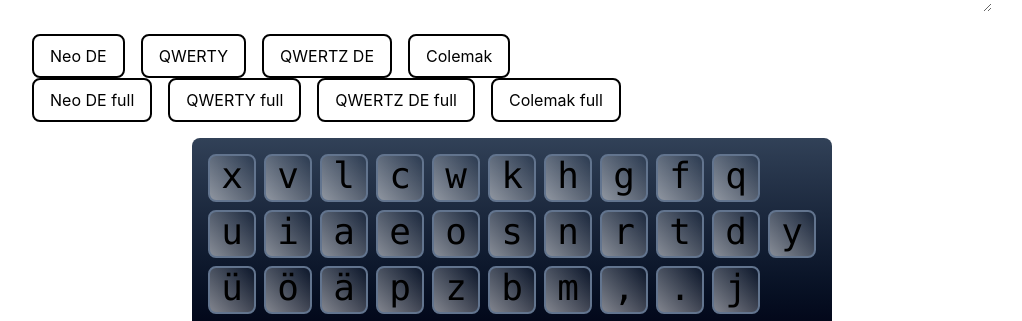
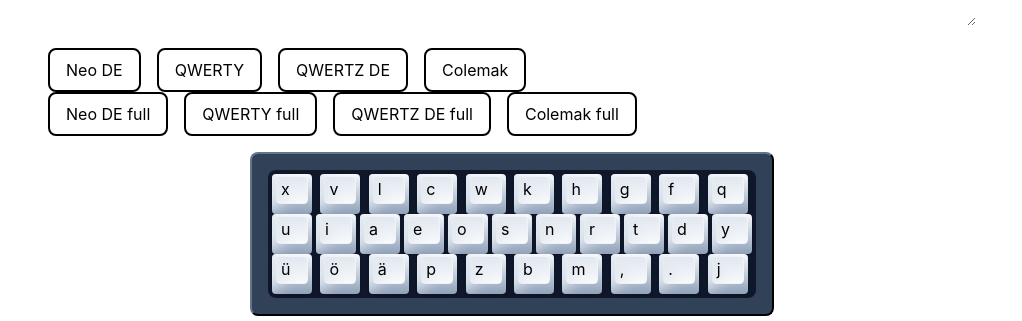
Before and after one commit to wiktoriavh/keyboard-layout-heatmap, a website built with Vite: page index.html in a window 1280 px wide. Shown: the part 188-509 px from the top of the page, without its empty margins (128-1150 px from the left). Built offline with nearby package versions, Linux system fonts and the light colour scheme.

Commit message:
feat: make the keyboard look more realistic

```diff
--- a/index.html
+++ b/index.html
@@ -10,11 +10,11 @@
     class="h-screen flex flex-col justify-center items-center"
     x-data="keyboard"
   >
-    <section class="py-4 w-9/12">
+    <section class="p-4 w-9/12">
       <h1 class="text-4xl font-bold">Layout</h1>
       <textarea class="w-full my-4 h-24" x-model="layout"></textarea>
       <div
-        class="flex gap-4"
+        class="flex gap-4 flex-wrap"
         x-data="{ text: [
           {key:'neo-german',name:'Neo DE'},
           {key:'qwerty',name:'QWERTY'},
@@ -52,19 +52,41 @@
     </section>
 
     <section
-      class="rounded-lg p-4 flex flex-col gap-2 bg-gradient-to-b from-slate-700 to-slate-950"
+      class="rounded-lg p-4 flex flex-col gap-1 bg-slate-700 broder-slate-800 border-t-slate-500 border-l-slate-500 border-2"
     >
+      <div class="bg-slate-900 p-1 rounded-lg">
         <template x-for="row in layout.split('\n')">
-        <div class="flex gap-2">
+          <div class="flex gap-1">
             <template x-for="letter in row.split('')">
-            <kbd
-              x-text="letter"
-              class="px-2 border-2 border-slate-500 bg-gradient-to-tr from-white/50 font-mono text-4xl aspect-square w-12 text-center rounded-lg"
+              <div class="h-10 min-w-10 flex-grow relative">
+                <button
+                  class="overflow-hidden relative h-10 aspect-square px-1 rounded flex justify-center shadow align-center bg-gradient-to-b from-slate-50 to-slate-400 pt-[2px] transition-all duration-75 top-0 active:top-1"
+                >
+                  <div
+                    class="w-full h-10 absolute -top-[2px] left-0 flex items-center justify-between blur-sm"
+                  >
+                    <div
+                      class="h-8 w-8 bg-slate-200 flex-shrink-0 rotate-45 -left-5 relative"
+                    ></div>
+                    <div
+                      class="h-8 w-8 bg-slate-200 flex-shrink-0 rotate-45 -right-5 relative"
+                    ></div>
+                  </div>
+                  <div
+                    class="h-7 w-full border border-slate-100 flex-grow bg-gradient-to-b from-slate-200 to-slate-50 flex pt-1 pl-1 rounded"
+                  >
+                    <div
+                      class="w-full h-full absolute top-0 left-0 opacity-50"
                       :style="{ backgroundColor: heatmap[letter]?.color }"
-            ></kbd>
+                    ></div>
+                    <span x-text="letter" class="relative leading-none"></span>
+                  </div>
+                </button>
+              </div>
             </template>
           </div>
         </template>
+      </div>
     </section>
 
     <section class="py-4 w-9/12">
```
Lines whose indentation alone changed are shown as unchanged.
